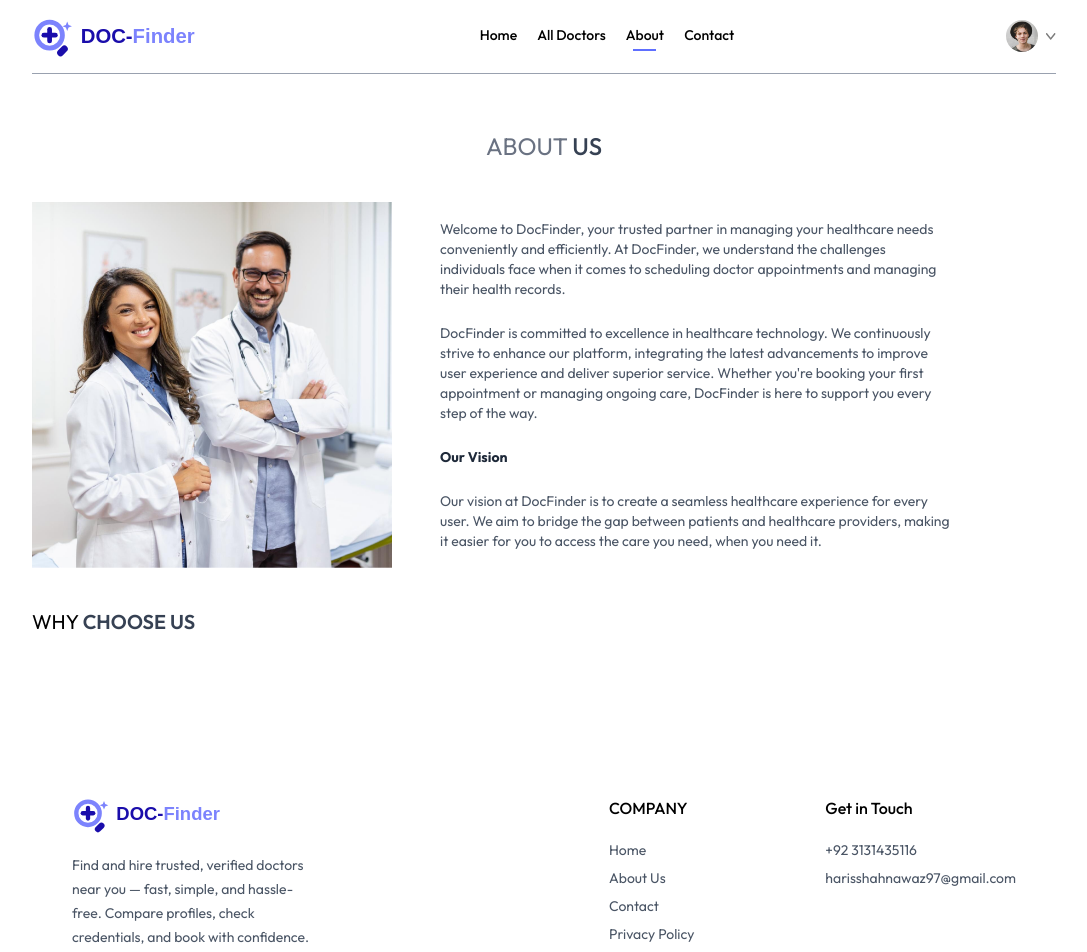
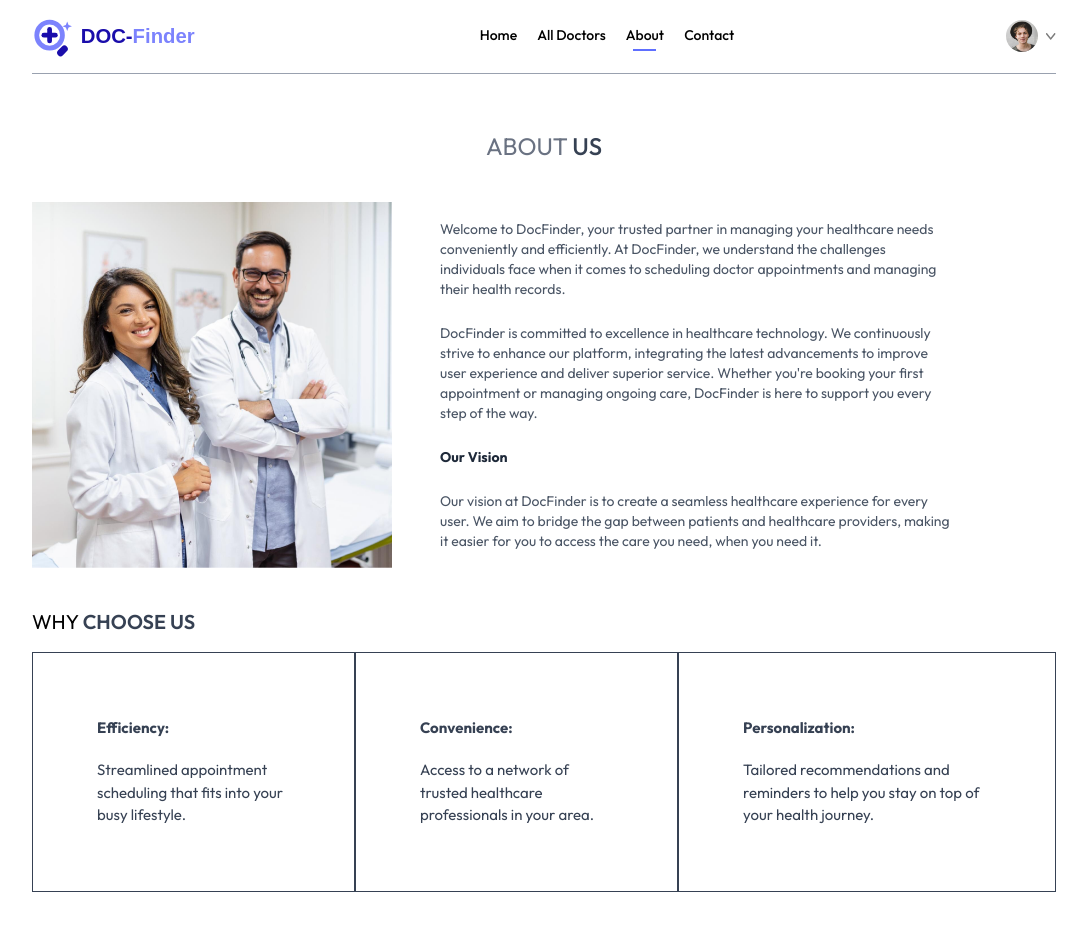
Before and after one commit to HarisShahnawaz/DOC-Finder, a React (Vite) app in the folder frontend/: page /about in a window 1280 px wide. Shown: the top 952 px of the page, without its empty margins (96-1183 px from the left). Built offline with nearby package versions, Linux system fonts and the light colour scheme.

Commit message:
complete about page

```diff
--- a/frontend/src/pages/About.jsx
+++ b/frontend/src/pages/About.jsx
@@ -22,6 +22,21 @@ const About = () => {
         <p> WHY <span className='text-gray-700 font-semibold'>CHOOSE US</span> </p>
       </div>
 
+      <div className='flex flex-col md:flex-row mb-20 '>
+        <div className='border px-10 md:px-16 py-8 sm:py-16  flex flex-col gap-5 text-[15px] hover:bg-primary hover:text-white transition-all duration-300 text-gray-700 cursor-pointer '>
+          <b>Efficiency:</b>
+          <p>Streamlined appointment scheduling that fits into your busy lifestyle.</p>
+        </div>
+        <div className='border px-10 md:px-16 py-8 sm:py-16  flex flex-col gap-5 text-[15px] hover:bg-primary hover:text-white transition-all duration-300 text-gray-700 cursor-pointer '>
+          <b>Convenience:</b>
+          <p>Access to a network of trusted healthcare professionals in your area.</p>
+        </div>
+        <div className='border  px-10 md:px-16 py-8 sm:py-16  flex flex-col gap-5 text-[15px] hover:bg-primary hover:text-white transition-all duration-300 text-gray-700 cursor-pointer '>
+          <b>Personalization:</b>
+          <p>Tailored recommendations and reminders to help you stay on top of your health journey.</p>
+        </div>
+      </div>
+
 
     </div>
   )
```
Lines whose indentation alone changed are shown as unchanged.
